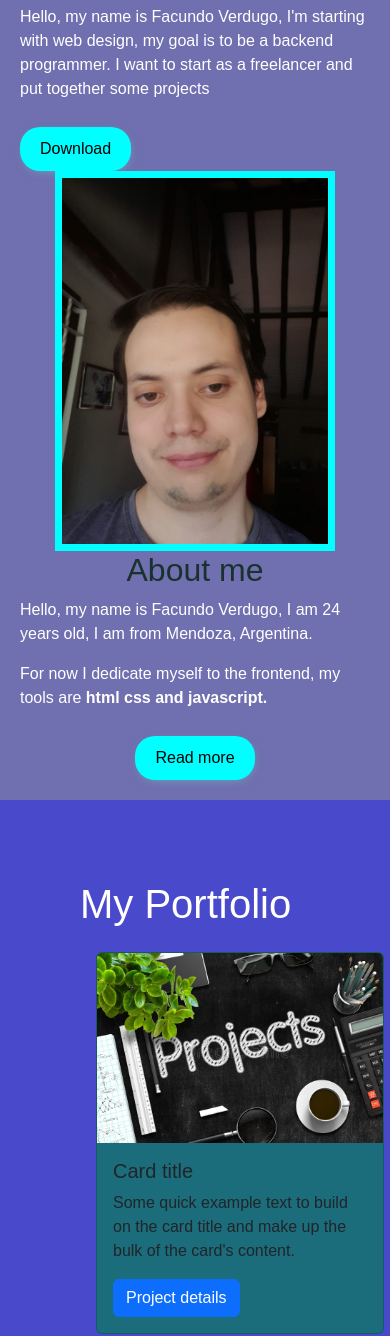
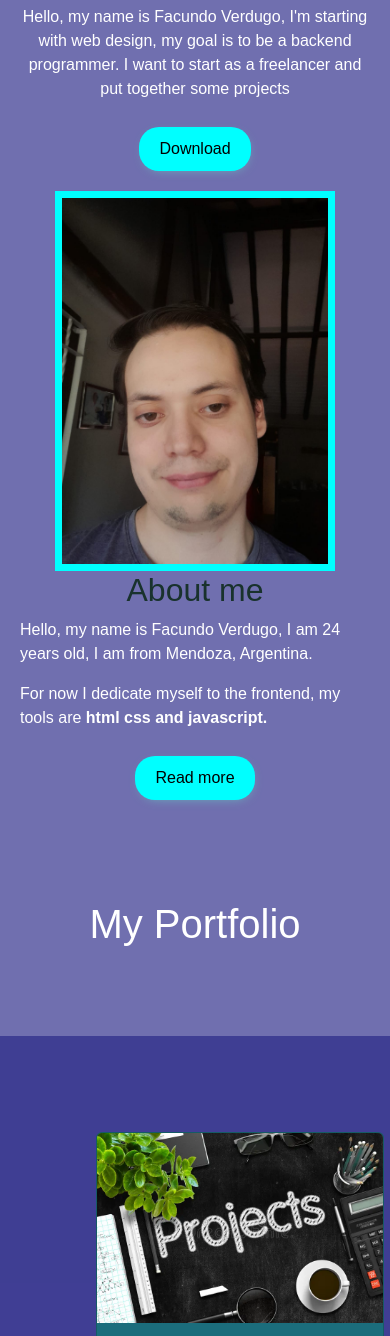
Before and after one commit to goretox/myportfolio1, a website: page index.html in a window 390 px wide. Shown: the part 242-1578 px from the top of the page. Drawn offline with nearby package versions, Linux system fonts and the light colour scheme.

Commit message:
cambios 4.0

```diff
--- a/index.html
+++ b/index.html
@@ -63,7 +63,7 @@
               I'm starting with web design, my goal is to be a backend programmer.
               I want to start as a freelancer and put together some projects
             </p>
-            <a download href="#">
+            <a  class="dowload-button" href="#">
               <button class="download">Download</button>
             </a>
           </div>
@@ -86,10 +86,11 @@
         <!-------------AQUI TERMINA ABOUT ME---------------->
 
         <!--------------------PORTFOLIO--------------------->
-        <div class="portfolio" id="portfolio">
         <div class="portfolio-heading">
           <h2>My Portfolio</h2>
+      </div>
 
+  <div class="portfolio" id="portfolio">
       <div class="card" style="width: 18rem;">
           <img src="images/project image.webp" class="card-img-top" alt="...">
           <div class="card-body">
@@ -116,7 +117,6 @@
             <a href="#" class="btn btn-primary">Project details</a>
           </div>
           </div>
-
   </div>
         <!---------------AQUI TERMINA PORTFOLIO--------------->
 
--- a/paso a paso.txt
+++ b/paso a paso.txt
@@ -1,2 +0,0 @@
-Sacar foto de about me y poner 2 parrafos hablando de mi
-en mi portfolio cambiar color y pone sistema de grillas
--- a/sass/estilos.scss
+++ b/sass/estilos.scss
@@ -16,14 +16,14 @@ body{
 /* DENTRO APLICAREMOS PROPIEDADES Y A ESAS PROPIEDADES SUS RESPECTIVOS VALORES*/
     /*tipos de medidas:
     %=tamaÃ±o relativo
-     px= tamaÃ±o fijo
-     vh=
+      px= tamaÃ±o fijo
+      vh=
      vw=  */
 .wrapper{
   background-color: rgba(39, 37, 134, 0.658);
 }
 .brand span {
-color: rgb(158, 39, 108);
+color: rgba(39, 37, 134, 0.658);
 }
 .brand {
     margin-top: -7px;
@@ -54,7 +54,7 @@ color: rgb(0, 247, 255);
 .MENU a:hover {
     background-color: aqua;
     color: #100a24;
-   transition: ease-in .5s;
+    transition: ease-in .5s;
 }
 .main  {
 margin: 0 auto;
@@ -76,7 +76,7 @@ justify-content: center;
   .about-facu {
     display: flex;
     flex-direction: column;
-    text-align: left;
+    text-align:center;
     justify-content: center;
   }
   .about-info {
@@ -102,10 +102,10 @@ justify-content: center;
   .info-content {
     flex-direction: column;
   }
+  .portfolio {
+    flex-direction: column;
+  }
 }
-
-
-
 /*/////////////////////////////*/
 
 h1{
@@ -127,6 +127,11 @@ span{
     background-color: #fff;
 }
 
+.dowload-button{
+  text-align: center;
+  margin-bottom: 20px;
+
+}
 
 
 .about-info h2 {
@@ -140,14 +145,18 @@ span{
     margin-bottom: 1em;
   }
   .portfolio{
-   background-color: rgba(0, 4, 255, 0.349);
-  }
-  .portfolio-heading {
+    background-color: rgba(39, 37, 134, 0.658);
     width: 100%;
     display: flex;
-    flex-direction: column;
     justify-content: center;
     padding: 5em;
+  }
+  .portfolio-heading{
+    width: 100%;
+    display: flex;
+    justify-content: center;
+    padding: 5em;
+    text-align: center;
   }
   .portfolio-heading h2{
     font-size: 2.5em;
@@ -197,7 +206,7 @@ span{
     color: #191c32;
   }
   .articles{
-    background-color:rgba(0, 4, 255, 0.349);
+    background-color:rgba(0, 255, 149, 0.349);
   }
   .articles, h2{
     color:#000000;
```
Also changed, not shown: css/estilos.css, 1 other file. Lines whose indentation alone changed are shown as unchanged.
